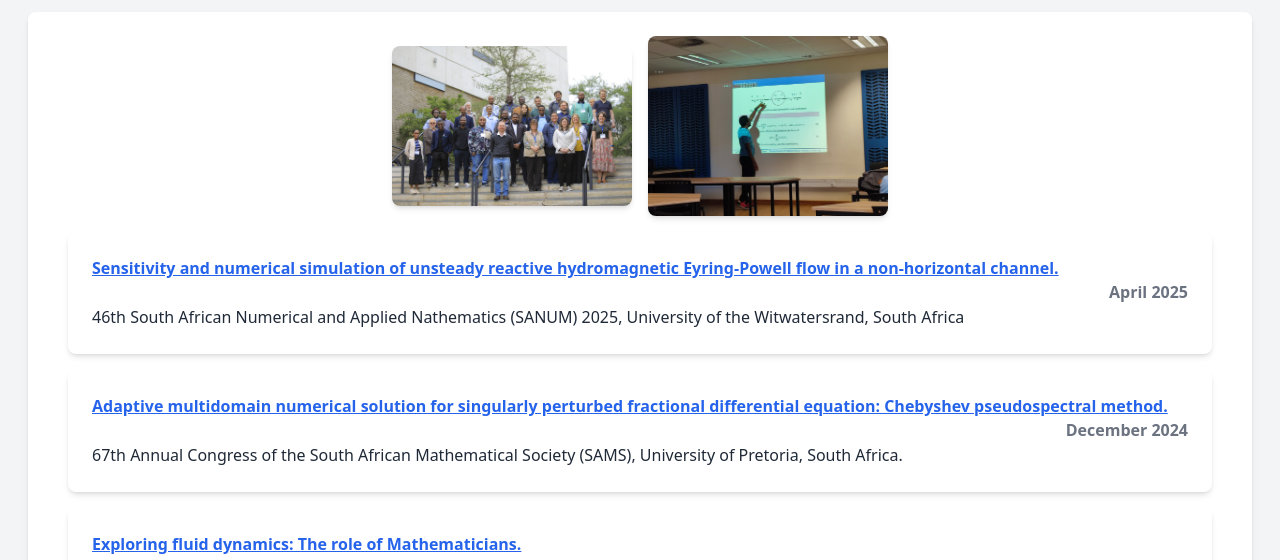
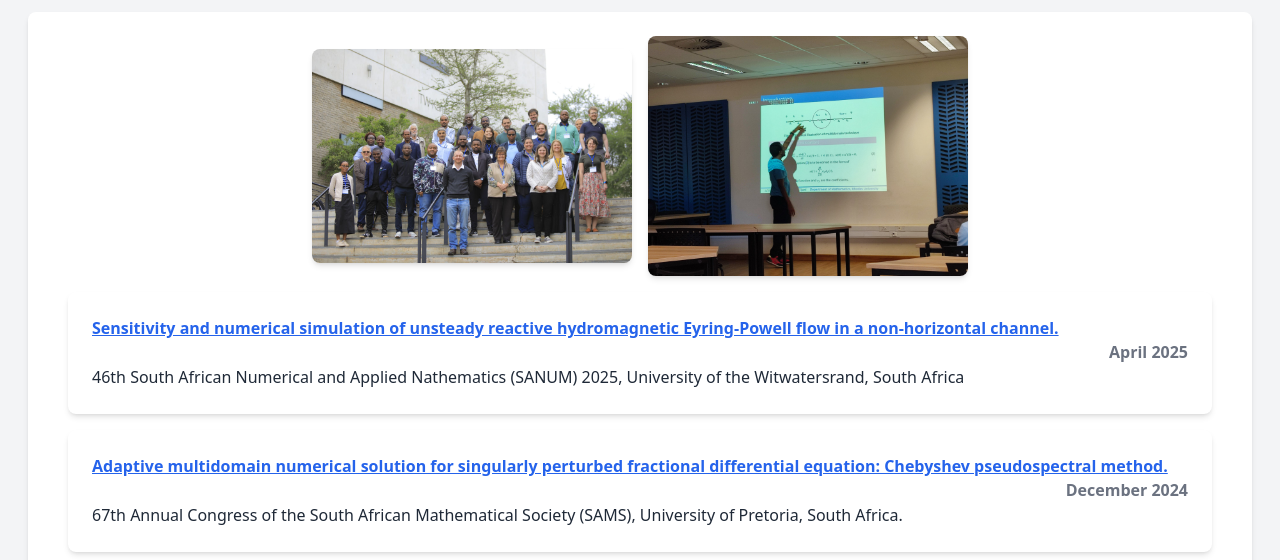
Before and after one commit to YusufOTijani/Olodyusuf, a website: page talks.html in a window 1280 px wide. Shown: the part 236-796 px from the top of the page. Drawn offline with nearby package versions, Linux system fonts and the light colour scheme.

Commit message:
Update talks.html

```diff
--- a/talks.html
+++ b/talks.html
@@ -145,8 +145,8 @@
       <div class="bg-white m-4 rounded-lg shadow-md p-6">
 
           <div class="flex justify-center space-x-4 items-center bg-white">
-            <img  src="./SANUM_2025.jpg" alt="Profile Picture" class="max-w-60 h-auto rounded-lg shadow-md">
-                <img  src="./IMG-talk2.jpg" alt="Profile Picture" class="max-w-60 h-auto rounded-lg shadow-md">
+            <img  src="./SANUM_2025.jpg" alt="Profile Picture" class="max-w-80 h-auto rounded-lg shadow-md">
+                <img  src="./IMG-talk2.jpg" alt="Profile Picture" class="max-w-80 h-auto rounded-lg shadow-md">
           </div>
 
       <div class="bg-white m-4 rounded-lg shadow-md p-6">
```
